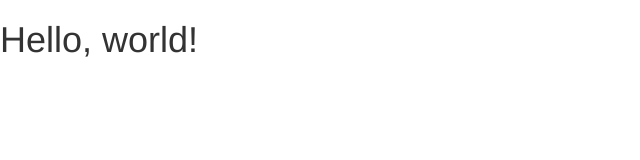
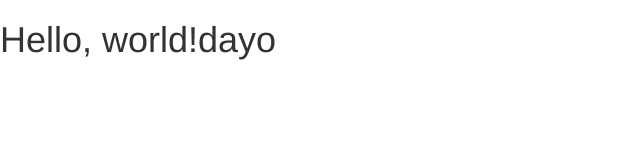
Before and after one commit to perubau/perubau.github.io, a plain HTML site: page index.html in a window 1280 px wide. Shown: the whole page, without its empty margins (0-640 px from the left). Drawn offline with nearby package versions, Linux system fonts and the light colour scheme.

Commit message:
plus dayo

```diff
--- a/index.html
+++ b/index.html
@@ -8,7 +8,7 @@
     <link href="https://maxcdn.bootstrapcdn.com/bootstrap/3.3.5/css/bootstrap.min.css" rel="stylesheet">
   </head>
   <body>
-    <h1>Hello, world!</h1>
+    <h1>Hello, world!dayo</h1>
 
     <script src="https://maxcdn.bootstrapcdn.com/bootstrap/3.3.5/js/bootstrap.min.js"></script>
   </body>
```
